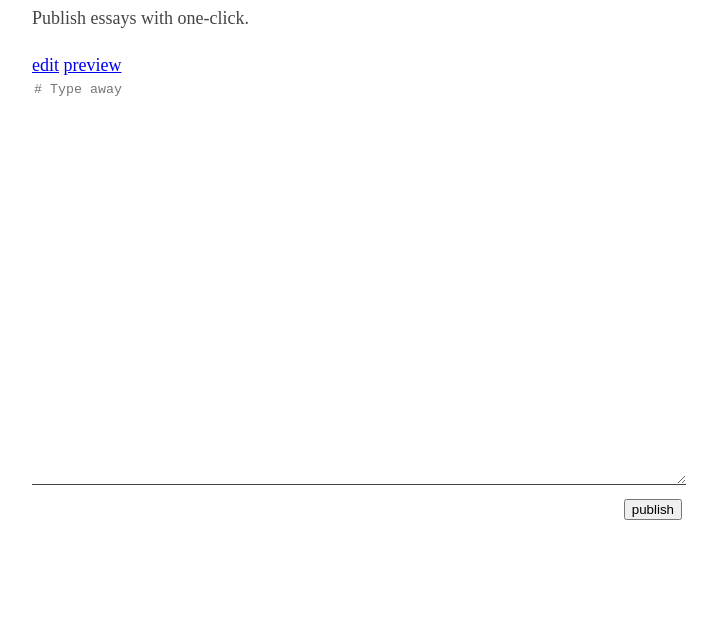
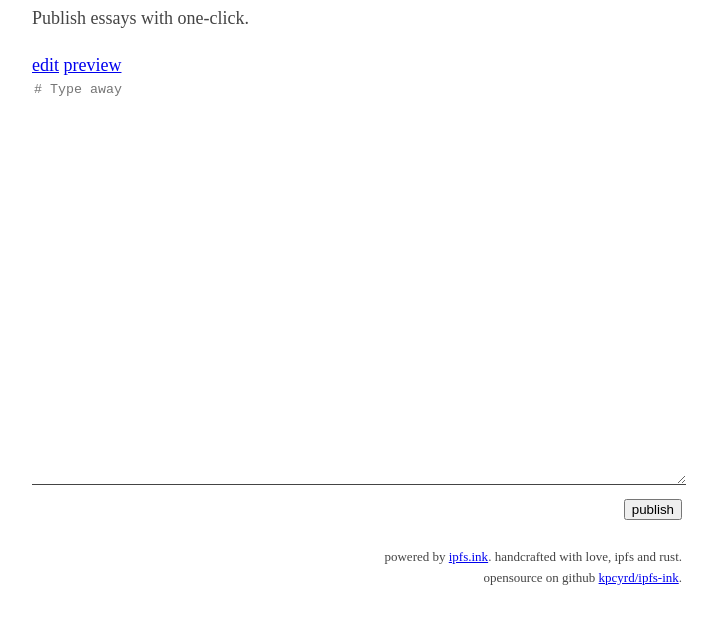
Before and after one commit to kpcyrd/ipfs.ink, a plain HTML site: page assets/index.html in a window 1280 px wide. Shown: the part 103-726 px from the top of the page, without its empty margins (283-999 px from the left). Drawn offline with Linux system fonts and the light colour scheme; files whose address does not match are found by name.

Commit message:
Include footer on index.html

```diff
--- a/assets/index.html
+++ b/assets/index.html
@@ -22,6 +22,10 @@
                 <input type="submit" value="publish">
             </div>
         </form>
+        <footer class="pull-right">
+            powered by <a href="/">ipfs.ink</a>. handcrafted with love, ipfs and rust.<br>
+            opensource on github <a href="https://github.com/kpcyrd/ipfs.ink">kpcyrd/ipfs-ink</a>.
+        </footer>
         <script src="/assets/script.js"></script>
     </body>
 </html>
--- a/assets/style.css
+++ b/assets/style.css
@@ -19,6 +19,9 @@ textarea{
 .pull-right {
     text-align:right;
 }
+form {
+    margin-bottom: 25px;
+}
 footer {
     text-align:right;
     font-size:small;
```
